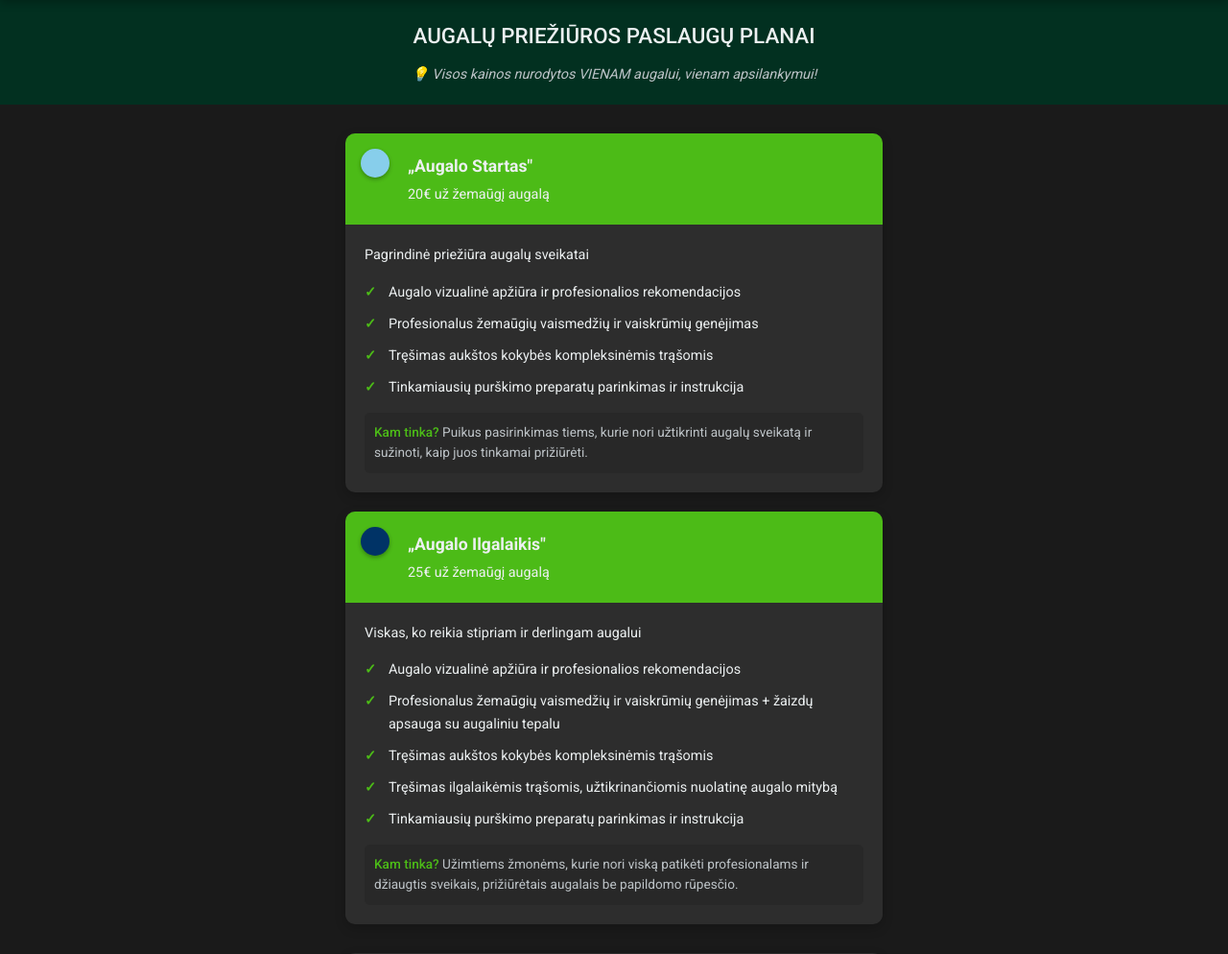
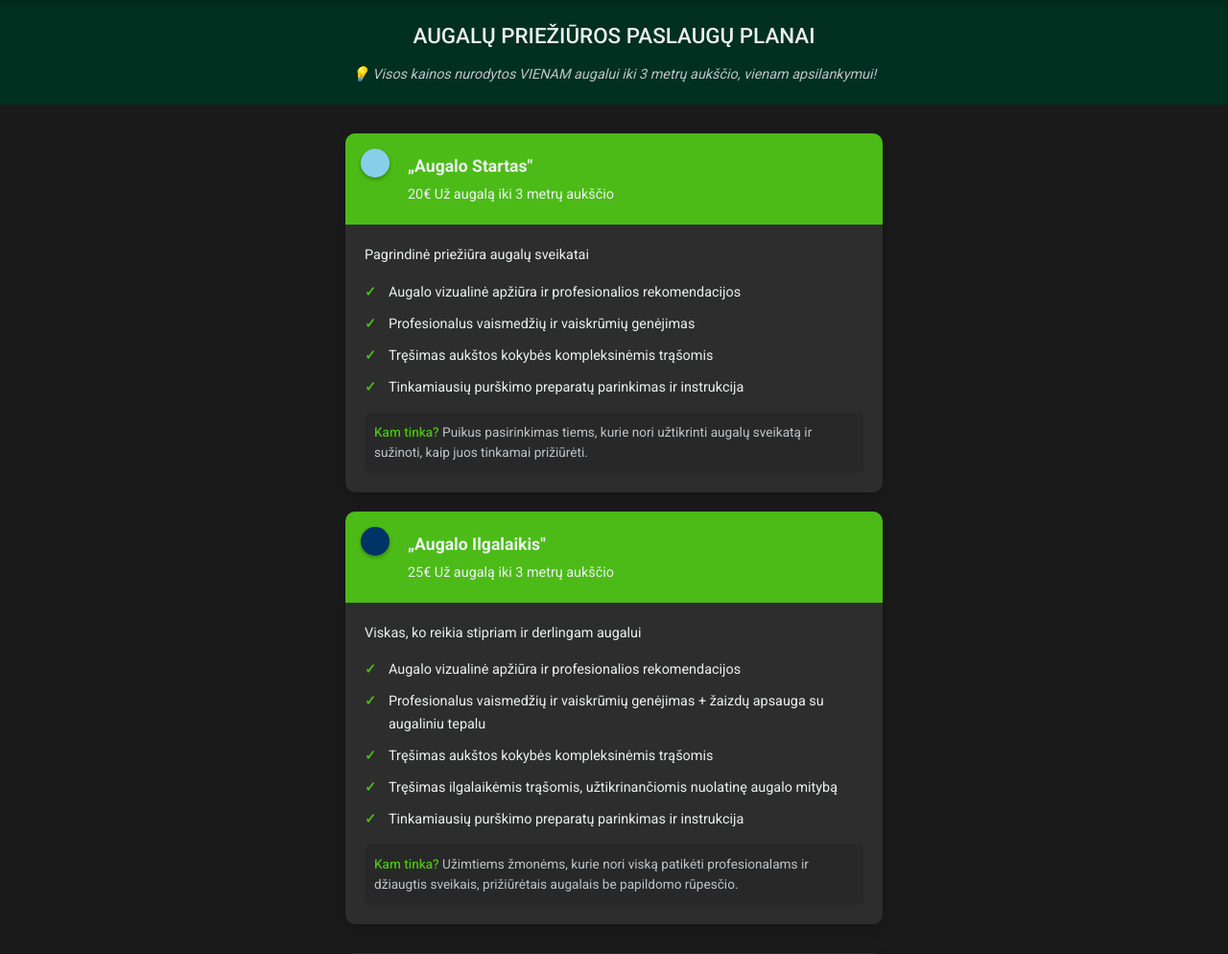
Before and after one commit to TautvisP/reservations, a Django app: page /service-plans/ in a window 1280 px wide. Shown: the part 62-1056 px from the top of the page at 96% size. Run offline with Django 5.2, Linux system fonts and the light colour scheme.

Commit message:
Fixed more text, added email notifications upon new reservation

```diff
--- a/reservationWeb/reservations/forms.py
+++ b/reservationWeb/reservations/forms.py
@@ -54,7 +54,7 @@ class ClientReservationForm(forms.ModelForm):
             ('planting_and_delivery', 'TAIP, augalai su pristatymu ir sodinimas')
         ],
         initial='no',
-        label='Ar bus reikalingas augalų sodinimas ir augalų pristatymasiš MANOMEDELYNAS.LT',
+        label='Ar bus reikalingas augalų sodinimas ir augalų pristatymas iš MANOMEDELYNAS.LT',
         widget=forms.Select(attrs={'class': 'form-control'})
     )
 
@@ -72,7 +72,7 @@ class ClientReservationForm(forms.ModelForm):
             'phone_number': 'Telefono numeris',
             'trees_count': 'Augalų skaičius',
             'additional_comments': 'Papildomi komentarai',
-            'trees_under_4m': 'Visi augalai iki 4m. aukščio',
+            'trees_under_4m': 'Visi augalai iki 3m. aukščio',
             'selected_time': 'Pasirinktas laikas',
             'service_plan': 'Paslaugos planas',
             'planting_required': 'Ar bus reikalingas augalų sodinimas ir augalų pristatymas iš MANOMEDELYNAS.LT'
@@ -86,7 +86,7 @@ class ClientReservationForm(forms.ModelForm):
             'additional_comments': forms.Textarea(attrs={'placeholder': 'Įveskite papildomus komentarus', 'rows': 3}),
         }
         help_texts = {
-            'trees_under_4m': 'Pažymėkite, jei visi augalai yra žemaūgiai arba vidutinio augumo (iki 4 metrų aukščio)',
+            'trees_under_4m': 'Pažymėkite, jei visi augalai yra žemaūgiai arba vidutinio augumo (iki 3 metrų aukščio)',
             'selected_time': 'Nelikus laisvų laikų, susisieksime',
         }
 
--- a/reservationWeb/reservations/templates/admin_reservations.html
+++ b/reservationWeb/reservations/templates/admin_reservations.html
@@ -109,7 +109,7 @@
                                     <th>Laikas</th>
                                     <th>Adresas</th>
                                     <th>Medžių sk.</th>
-                                    <th><4m</th>
+                                    <th>3m</th>
                                     <th>Sodinimas</th>
                                     <th>Planas</th>
                                     <th>Kaina/vnt</th>
--- a/reservationWeb/reservations/templates/create_client_reservation.html
+++ b/reservationWeb/reservations/templates/create_client_reservation.html
@@ -90,7 +90,7 @@
                                 </div>
                                 <div class="plan-option-details">
                                     <strong>"Augalo Startas"</strong>
-                                    <span class="plan-price">20€ už augalą</span>
+                                    <span class="plan-price">20€ už augalą iki 3 metrų aukščio</span>
                                 </div>
                             </label>
                         </div>
@@ -104,7 +104,7 @@
                                 </div>
                                 <div class="plan-option-details">
                                     <strong>"Augalo Ilgalaikis"</strong>
-                                    <span class="plan-price">25€ už augalą</span>
+                                    <span class="plan-price">25€ už augalą iki 3 metrų aukščio</span>
                                 </div>
                             </label>
                         </div>
--- a/reservationWeb/reservations/templates/delete_client_reservation.html
+++ b/reservationWeb/reservations/templates/delete_client_reservation.html
@@ -37,7 +37,7 @@
                         {% endif %}
                     </li>
                     <li><strong>Augalų skaičius:</strong> {{ client.trees_count }}</li>
-                    <li><strong>Augalai iki 4m:</strong> {% if client.trees_under_4m %}Taip{% else %}Ne{% endif %}</li>
+                    <li><strong>Augalai iki 3m:</strong> {% if client.trees_under_4m %}Taip{% else %}Ne{% endif %}</li>
                     <li><strong>Paslaugos planas:</strong> {{ client.get_service_plan_display }}</li>
                     <li><strong>Suma:</strong> {{ client.total_price }}€</li>
                 </ul>
--- a/reservationWeb/reservations/templates/service_plans.html
+++ b/reservationWeb/reservations/templates/service_plans.html
@@ -224,7 +224,7 @@
 
     <div class="page-title">
         <h2>AUGALŲ PRIEŽIŪROS PASLAUGŲ PLANAI</h2>
-        <p class="price-notice">💡 Visos kainos nurodytos VIENAM augalui, vienam apsilankymui!</p>
+        <p class="price-notice">💡 Visos kainos nurodytos VIENAM augalui iki 3 metrų aukščio, vienam apsilankymui!</p>
     </div>
 
     <div class="plans-container">
@@ -235,14 +235,14 @@
                 </span>
                 <div class="plan-title-wrapper">
                     <div class="plan-title">„Augalo Startas"</div>
-                    <div class="plan-price">20€ už žemaūgį augalą</div>
+                    <div class="plan-price">20€ Už augalą iki 3 metrų aukščio</div>
                 </div>
             </div>
             <div class="plan-content">
                 <p class="plan-description">Pagrindinė priežiūra augalų sveikatai</p>
                 <ul class="plan-features">
                     <li>Augalo vizualinė apžiūra ir profesionalios rekomendacijos</li>
-                    <li>Profesionalus žemaūgių vaismedžių ir vaiskrūmių genėjimas</li>
+                    <li>Profesionalus vaismedžių ir vaiskrūmių genėjimas</li>
                     <li>Tręšimas aukštos kokybės kompleksinėmis trąšomis</li>
                     <li>Tinkamiausių purškimo preparatų parinkimas ir instrukcija</li>
                 </ul>
@@ -257,14 +257,14 @@
                 </span>
                 <div class="plan-title-wrapper">
                     <div class="plan-title">„Augalo Ilgalaikis"</div>
-                    <div class="plan-price">25€ už žemaūgį augalą</div>
+                    <div class="plan-price">25€ Už augalą iki 3 metrų aukščio</div>
                 </div>
             </div>
             <div class="plan-content">
                 <p class="plan-description">Viskas, ko reikia stipriam ir derlingam augalui</p>
                 <ul class="plan-features">
                     <li>Augalo vizualinė apžiūra ir profesionalios rekomendacijos</li>
-                    <li>Profesionalus žemaūgių vaismedžių ir vaiskrūmių genėjimas + žaizdų apsauga su augaliniu tepalu</li>
+                    <li>Profesionalus vaismedžių ir vaiskrūmių genėjimas + žaizdų apsauga su augaliniu tepalu</li>
                     <li>Tręšimas aukštos kokybės kompleksinėmis trąšomis</li>
                     <li>Tręšimas ilgalaikėmis trąšomis, užtikrinančiomis nuolatinę augalo mitybą</li>
                     <li>Tinkamiausių purškimo preparatų parinkimas ir instrukcija</li>
--- a/reservationWeb/reservations/views.py
+++ b/reservationWeb/reservations/views.py
@@ -13,6 +13,9 @@ from django.core.paginator import Paginator
 from django.utils import timezone
 from datetime import timedelta
 from django.urls import reverse_lazy
+from django.core.mail import send_mail
+from django.conf import settings
+from django.core.mail import EmailMessage
 
 
 class IndexView(TemplateView):
@@ -115,6 +118,54 @@ class ClientReservationCreateView(View):
             if selected_time != 'contact_me' and selected_time in reservation.available_times:
                 reservation.available_times.remove(selected_time)
                 reservation.save()
+
+            # Send email notification
+            service_plan_name = "Augalo Ilgalaikis" if service_plan == "premium" else "Augalo Startas"
+            time_display = "Susisiekti dėl laiko" if selected_time == 'contact_me' else selected_time
+
+            subject = f"Nauja rezervacija: {client_reservation.client_name} {client_reservation.client_last_name}"
+            message = f"""
+    Gauta nauja rezervacija!
+
+    Informacija apie klientą:
+    - Vardas, Pavardė: {client_reservation.client_name} {client_reservation.client_last_name}
+    - Telefonas: {client_reservation.phone_number}
+    - Adresas: {client_reservation.address}
+    - Data: {reservation.date}
+    - Laikas: {time_display}
+    - Miestas: {reservation.get_municipality_display()}
+    - Pasirinktas planas: {service_plan_name}
+    - Augalų skaičius: {trees_count}
+    - Bendra suma: {client_reservation.total_price}€
+    - Papildomi komentarai: {client_reservation.additional_comments or "-"}
+    - Žemaūgiai augalai (iki 3m): {"Taip" if client_reservation.trees_under_4m else "Ne"}
+
+    Linkime geros dienos!
+            """
+
+            # Add planting information if available
+            if hasattr(client_reservation, 'planting_required'):
+                planting_info = {
+                    'no': 'Ne',
+                    'planting_only': 'TAIP, tik sodinimas',
+                    'planting_and_delivery': 'TAIP, augalai su pristatymu ir sodinimas'
+                }.get(client_reservation.planting_required, 'Ne')
+
+                message += f"\nAr bus reikalingas augalų sodinimas ir augalų pristatymasiš MANOMEDELYNAS.LT: {planting_info}"
+
+            # Send the email
+            try:
+                email = EmailMessage(
+                    subject,
+                    message,
+                    settings.DEFAULT_FROM_EMAIL,
+                    [settings.ADMIN_EMAIL],
+                    headers={'Reply-To': settings.DEFAULT_FROM_EMAIL}
+                )
+                email.send(fail_silently=False)
+                print(f"Email notification sent successfully to {settings.ADMIN_EMAIL}")
+            except Exception as e:
+                print(f"Failed to send email notification: {str(e)}")
 
             # Add a success message
             messages.success(request, 'Jūsų rezervacija sėkmingai sukurta!')
```
Also changed, not shown: reservationWeb/reservationWeb/settings.py (+12 -2 lines).
